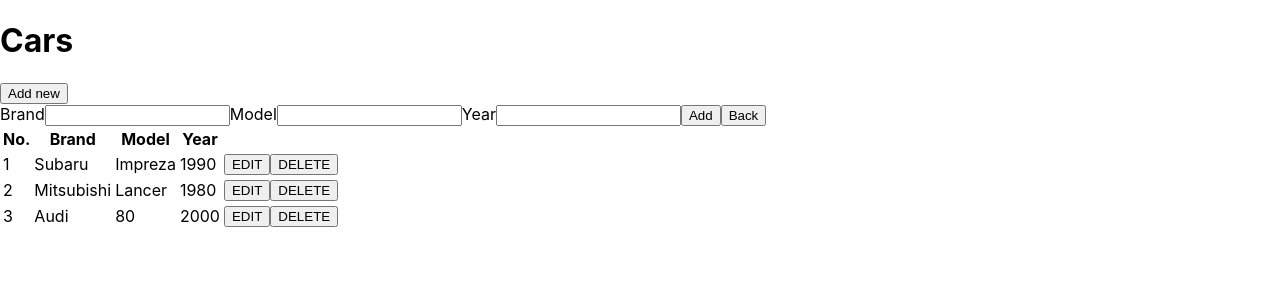
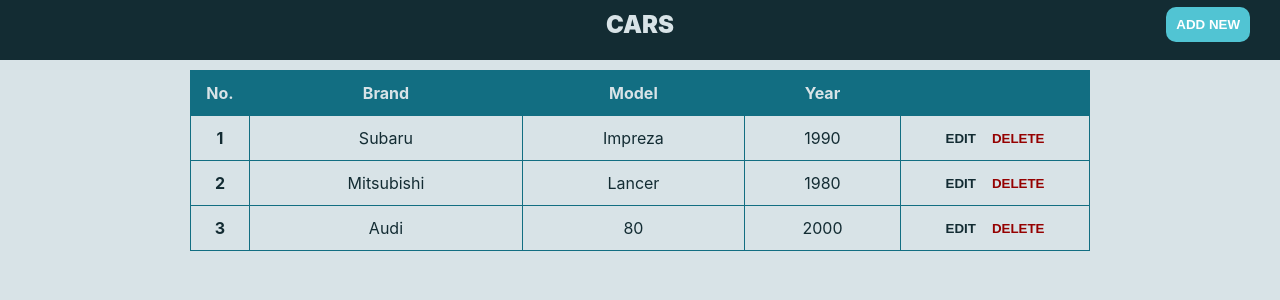
Before and after one commit to Zyar3k/car-list_react, a React (Create React App) app: page / in a window 1280 px wide. Shown: the top 300 px of the page. Built offline with nearby package versions, Linux system fonts and the light colour scheme.

Commit message:
Add styles to project

```diff
--- a/package.json
+++ b/package.json
@@ -6,6 +6,7 @@
     "@testing-library/jest-dom": "^5.14.1",
     "@testing-library/react": "^11.2.7",
     "@testing-library/user-event": "^12.8.3",
+    "node-sass": "^6.0.1",
     "react": "^17.0.2",
     "react-dom": "^17.0.2",
     "react-scripts": "4.0.3",
--- a/src/App.js
+++ b/src/App.js
@@ -1,14 +1,22 @@
-import "./App.css";
+import { useState } from "react";
+import "./App.scss";
 
 function App() {
+  const [isEditable, setIsEditable] = useState(false);
   return (
     <div className="App">
       <header>
+        <section>
           <h1>Cars</h1>
-        <button>Add new</button>
+          <button onClick={() => setIsEditable(!isEditable)}>
+            {!isEditable ? "Add new" : "Back"}
+          </button>
+        </section>
       </header>
       <main>
-        <section>
+        {isEditable ? (
+          <section className="formWrapper">
+            <h3>Add new car</h3>
             <form>
               <label>
                 Brand
@@ -23,10 +31,11 @@ function App() {
                 <input type="number" />
               </label>
               <button>Add</button>
-            <button>Back</button>
+              <button onClick={() => setIsEditable(!isEditable)}>Back</button>
             </form>
           </section>
-        <section>
+        ) : null}
+        <section className="tableWrapper">
           <table>
             <thead>
               <tr>
@@ -39,19 +48,19 @@ function App() {
             </thead>
             <tbody>
               <tr>
-                <td>1</td>
+                <th>1</th>
                 <td>Subaru</td>
                 <td>Impreza</td>
                 <td>1990</td>
                 <td>
                   <span>
-                    <button>EDIT</button>
+                    <button onClick={() => setIsEditable(true)}>EDIT</button>
                     <button>DELETE</button>
                   </span>
                 </td>
               </tr>
               <tr>
-                <td>2</td>
+                <th>2</th>
                 <td>Mitsubishi</td>
                 <td>Lancer</td>
                 <td>1980</td>
@@ -63,7 +72,7 @@ function App() {
                 </td>
               </tr>
               <tr>
-                <td>3</td>
+                <th>3</th>
                 <td>Audi</td>
                 <td>80</td>
                 <td>2000</td>
--- /dev/null
+++ b/src/App.scss
@@ -0,0 +1,174 @@
+body {
+  background-color: #d8e3e7;
+  color: #132c33;
+}
+
+main {
+  margin: 0 auto;
+  max-width: 1260px;
+  padding: 10px;
+}
+
+header {
+  background-color: #132c33;
+  color: #d8e3e7;
+  width: 100vw;
+  height: 60px;
+
+  section {
+    display: flex;
+    justify-content: center;
+    align-items: center;
+    position: relative;
+
+    margin: 0 auto;
+    max-width: 1260px;
+    padding: 10px;
+    h1 {
+      margin: 0;
+      text-transform: uppercase;
+      font-weight: 900;
+    }
+
+    button {
+      position: absolute;
+      right: 30px;
+      padding: 10px;
+      text-transform: uppercase;
+      background-color: #51c4d3;
+      color: #fff;
+      border: none;
+      font-weight: bold;
+      border-radius: 10px;
+      cursor: pointer;
+      transition: all 0.2s ease;
+
+      &:hover {
+        background-color: #126e82;
+      }
+    }
+  }
+}
+
+.formWrapper {
+  display: flex;
+  flex-direction: column;
+  justify-content: center;
+  align-items: center;
+
+  form {
+    display: flex;
+    justify-content: center;
+    flex-wrap: wrap;
+
+    label {
+      width: 32%;
+      display: flex;
+      flex-direction: column;
+      margin: 10px 4px;
+      font-size: 18px;
+      font-weight: bold;
+      input {
+        margin-top: 4px;
+        font-size: 20px;
+        padding: 10px;
+        color: #fff;
+        background-color: #126e82;
+        border: none;
+        border-radius: 6px;
+      }
+    }
+
+    button {
+      padding: 10px;
+      text-transform: uppercase;
+      color: #fff;
+      border: none;
+      font-weight: bold;
+      border-radius: 6px;
+      cursor: pointer;
+      transition: all 0.4s ease;
+      margin: 0 10px;
+      margin-bottom: 16px;
+
+      &:first-of-type {
+        background-color: green;
+      }
+      &:last-of-type {
+        background-color: #950101;
+      }
+
+      &:hover {
+        &:first-of-type {
+          background-color: rgb(8, 99, 8);
+        }
+        &:last-of-type {
+          background-color: red;
+        }
+      }
+    }
+  }
+}
+
+.tableWrapper {
+  display: flex;
+  justify-content: center;
+
+  table {
+    border: 1px solid green;
+    border-collapse: collapse;
+    width: 900px;
+
+    thead {
+      color: #d8e3e7;
+      background-color: #126e82;
+    }
+
+    td,
+    th {
+      border: 1px solid #126e82;
+      padding: 12px 4px;
+      text-align: center;
+    }
+    tbody {
+      th:first-of-type {
+        width: 50px;
+      }
+    }
+
+    td:last-of-type {
+      width: 180px;
+      padding: 4px;
+    }
+
+    button {
+      border: none;
+      background: none;
+      font-weight: bold;
+      margin: 0 4px;
+      cursor: pointer;
+      padding: 4px;
+
+      &:first-of-type {
+        color: #132c33;
+        &:hover {
+          color: #126e82;
+        }
+      }
+      &:last-of-type {
+        color: #950101;
+        &:hover {
+          color: #ff0000;
+        }
+      }
+    }
+  }
+}
+/*
+#950101
+#FF0000
+#132C33
+#126E82
+#51C4D3
+#D8E3E7
+*/
--- a/src/index.css
+++ /dev/null
@@ -1,13 +0,0 @@
-body {
-  margin: 0;
-  font-family: -apple-system, BlinkMacSystemFont, 'Segoe UI', 'Roboto', 'Oxygen',
-    'Ubuntu', 'Cantarell', 'Fira Sans', 'Droid Sans', 'Helvetica Neue',
-    sans-serif;
-  -webkit-font-smoothing: antialiased;
-  -moz-osx-font-smoothing: grayscale;
-}
-
-code {
-  font-family: source-code-pro, Menlo, Monaco, Consolas, 'Courier New',
-    monospace;
-}
--- a/src/index.js
+++ b/src/index.js
@@ -1,6 +1,6 @@
 import React from "react";
 import ReactDOM from "react-dom";
-import "./index.css";
+import "./index.scss";
 import App from "./App";
 
 ReactDOM.render(
--- /dev/null
+++ b/src/index.scss
@@ -0,0 +1,13 @@
+body {
+  margin: 0;
+  font-family: -apple-system, BlinkMacSystemFont, "Segoe UI", "Roboto", "Oxygen",
+    "Ubuntu", "Cantarell", "Fira Sans", "Droid Sans", "Helvetica Neue",
+    sans-serif;
+  -webkit-font-smoothing: antialiased;
+  -moz-osx-font-smoothing: grayscale;
+}
+
+code {
+  font-family: source-code-pro, Menlo, Monaco, Consolas, "Courier New",
+    monospace;
+}
```
Also changed, not shown: src/App.css (deleted), 1 other file (tests, documents, lock files or other folders). Lines whose indentation alone changed are shown as unchanged.
